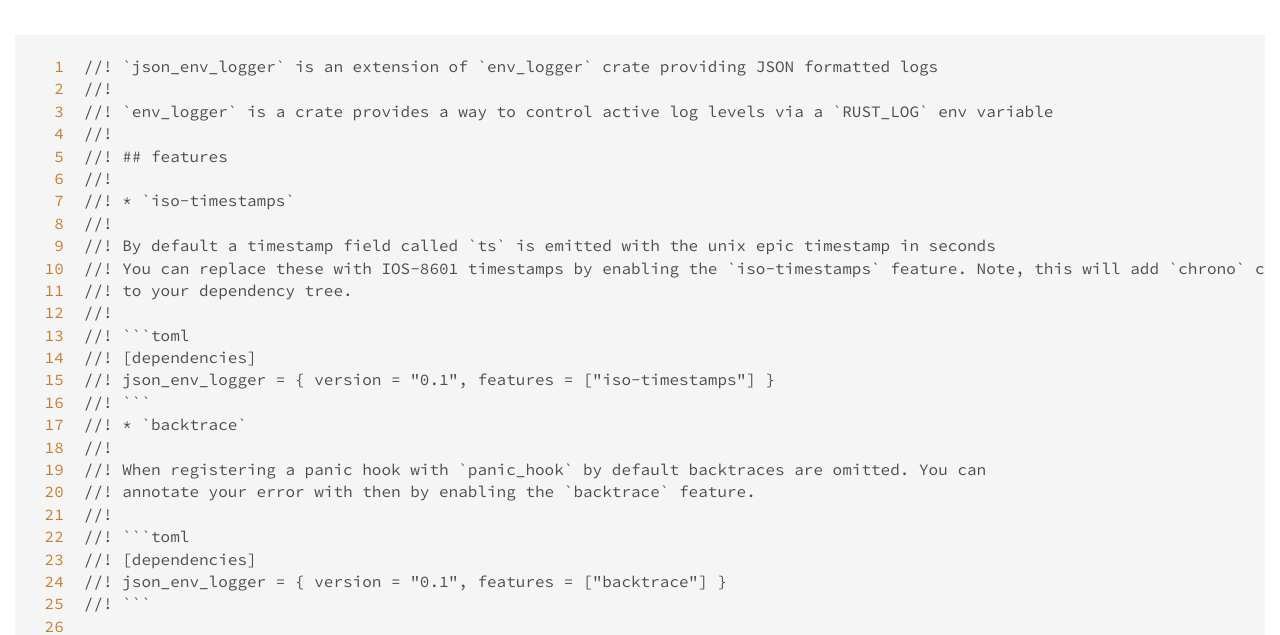
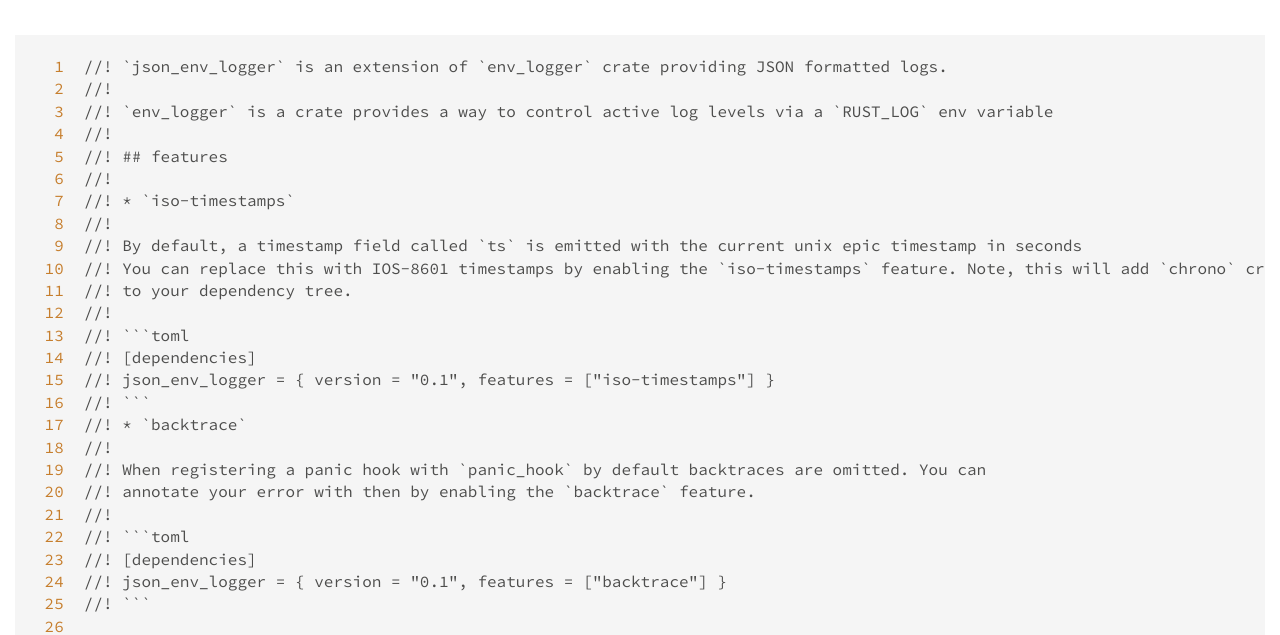
Before and after one commit to softprops/json-env-logger, a plain HTML site: page src/json_env_logger/lib.rs.html in a window 1280 px wide. Shown: the part 113-748 px from the top of the page. Drawn offline with Linux system fonts and the light colour scheme.

Commit message:
deploy: 239fc1cdcc1fe16f4848211b5a9763a730f3dfa9

````diff
--- a/src/json_env_logger/lib.rs.html
+++ b/src/json_env_logger/lib.rs.html
@@ -190,7 +190,7 @@
 <span id="190">190</span>
 <span id="191">191</span>
 </pre><div class="example-wrap"><pre class="rust ">
-<span class="doccomment">//! `json_env_logger` is an extension of `env_logger` crate providing JSON formatted logs</span>
+<span class="doccomment">//! `json_env_logger` is an extension of `env_logger` crate providing JSON formatted logs.</span>
 <span class="doccomment">//!</span>
 <span class="doccomment">//! `env_logger` is a crate provides a way to control active log levels via a `RUST_LOG` env variable</span>
 <span class="doccomment">//!</span>
@@ -198,8 +198,8 @@
 <span class="doccomment">//!</span>
 <span class="doccomment">//! * `iso-timestamps`</span>
 <span class="doccomment">//!</span>
-<span class="doccomment">//! By default a timestamp field called `ts` is emitted with the unix epic timestamp in seconds</span>
-<span class="doccomment">//! You can replace these with IOS-8601 timestamps by enabling the `iso-timestamps` feature. Note, this will add `chrono` crate</span>
+<span class="doccomment">//! By default, a timestamp field called `ts` is emitted with the current unix epic timestamp in seconds</span>
+<span class="doccomment">//! You can replace this with IOS-8601 timestamps by enabling the `iso-timestamps` feature. Note, this will add `chrono` crate</span>
 <span class="doccomment">//! to your dependency tree.</span>
 <span class="doccomment">//!</span>
 <span class="doccomment">//! ```toml</span>
````
Also changed, not shown: json_env_logger/index.html (+3 -3 lines).
